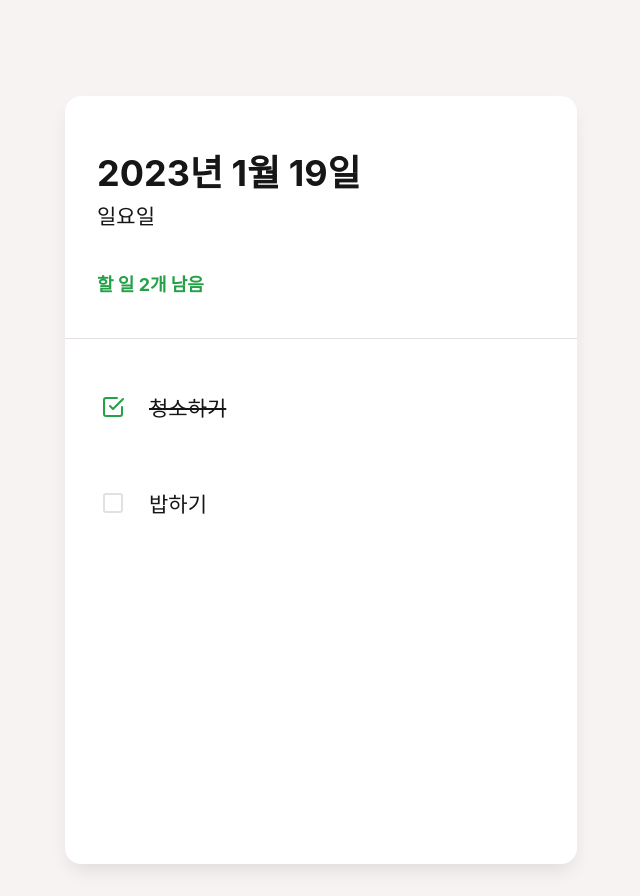
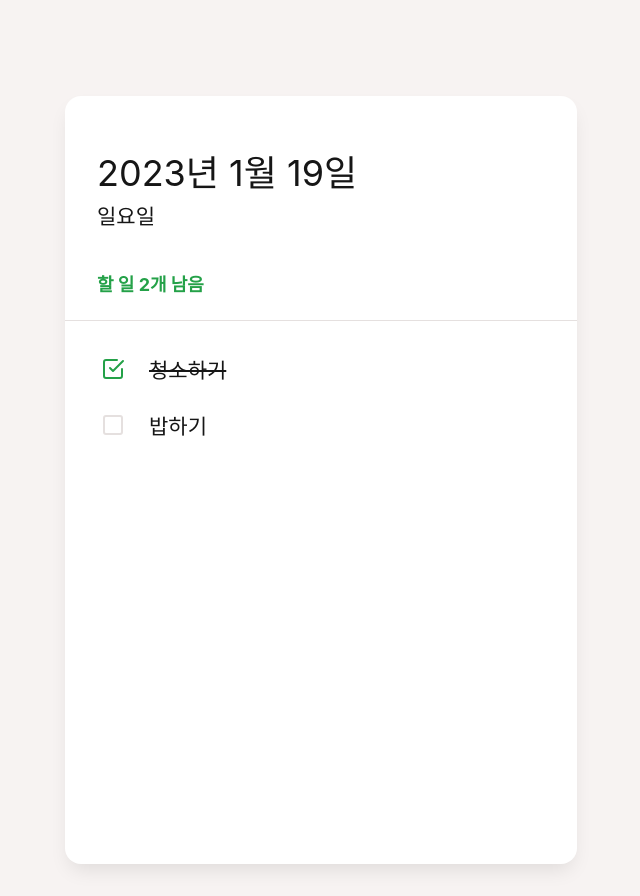
Before and after one commit to ahnanne/simple-todo, a React (Create React App) app: page / in a window 1280 px wide. Shown: the whole page, without its empty margins (319-959 px from the left). Built offline with nearby package versions, Linux system fonts and the light colour scheme.

Commit message:
feat: add reset css

```diff
--- a/package.json
+++ b/package.json
@@ -15,6 +15,7 @@
     "react-icons": "^4.7.1",
     "react-scripts": "5.0.1",
     "styled-components": "^5.3.6",
+    "styled-reset": "^4.4.5",
     "web-vitals": "^2.1.4"
   },
   "scripts": {
--- a/src/styles/globalStyles.ts
+++ b/src/styles/globalStyles.ts
@@ -1,7 +1,10 @@
 import { createGlobalStyle } from "styled-components";
+import reset from "styled-reset";
 
 const GlobalStyles = createGlobalStyle`
   body {
+    ${reset} // Eric Meyer's Reset CSS
+
     --theme: #f26224;
     --green: #24a148;
     --orange: #ff832b;
```
Also changed, not shown: 1 other file (tests, documents, lock files or other folders).
